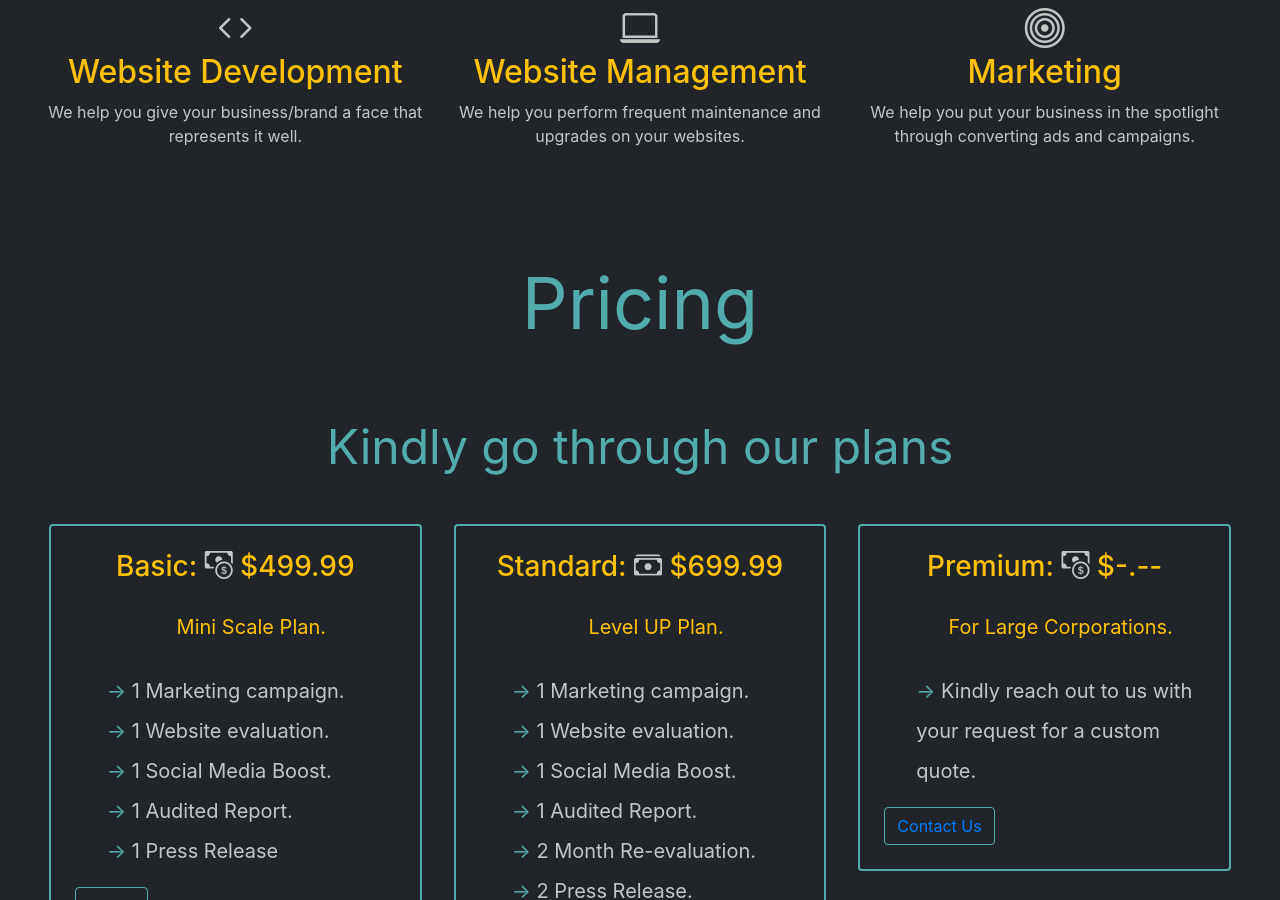
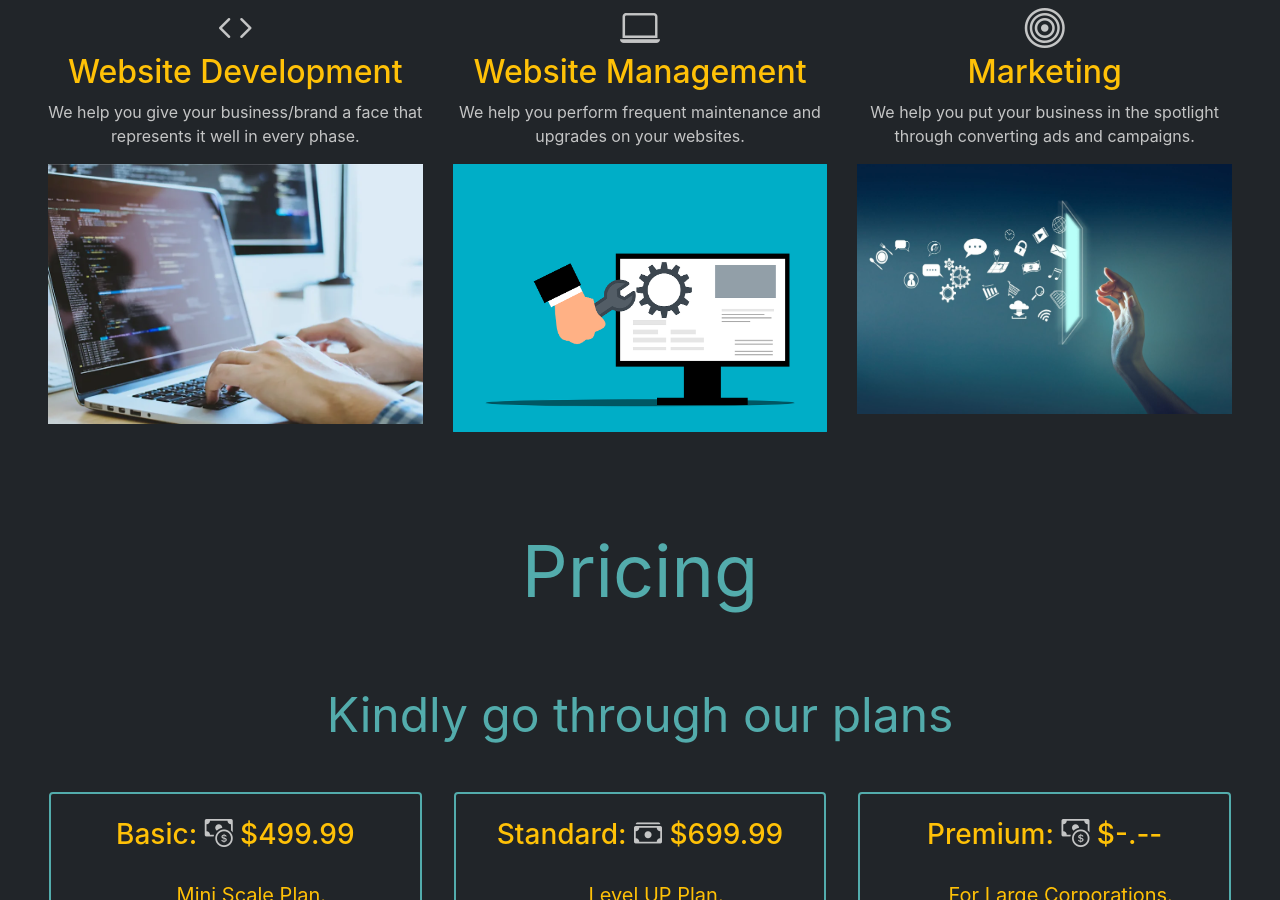
Before and after one commit to busayofred/busayofred.fred-marketing, a plain HTML site: page index.html in a window 1280 px wide. Shown: the part 969-1869 px from the top of the page. Drawn offline with nearby package versions, Linux system fonts and the light colour scheme.

Commit message:
updating images

```diff
--- a/index.html
+++ b/index.html
@@ -62,8 +62,9 @@
           <!-- -------------------------------------------------attach illustration------------------------------------------------------------------ -->
           <h2 class="text-warning">Website Development</h2>
           <p>
-            We help you give your business/brand a face that represents it well.
+            We help you give your business/brand a face that represents it well in every phase.
           </p>
+          <img src="img/website dev.webp" class="img-fluid"  alt="">
         </div>
         <div class="col-md">
           <i class="h1 bi bi-laptop"></i>
@@ -72,6 +73,7 @@
           <p>
             We help you perform frequent maintenance and upgrades on your websites.
           </p>
+          <img src="img/webmanag.png" class="img-fluid"  alt="">
         </div>
         <div class="col-md">
           <i class="h1 bi bi-bullseye"></i>
@@ -80,6 +82,7 @@
           <p>
             We help you put your business in the spotlight through converting ads and campaigns.
           </p>
+          <img src="img/marketing.jpeg" class="img-fluid"  alt="">
         </div>
       </div>
     </section>
```
Also changed, not shown: img/marketing.jpeg (added), img/webmanag.png (added), img/website dev.webp (added).
